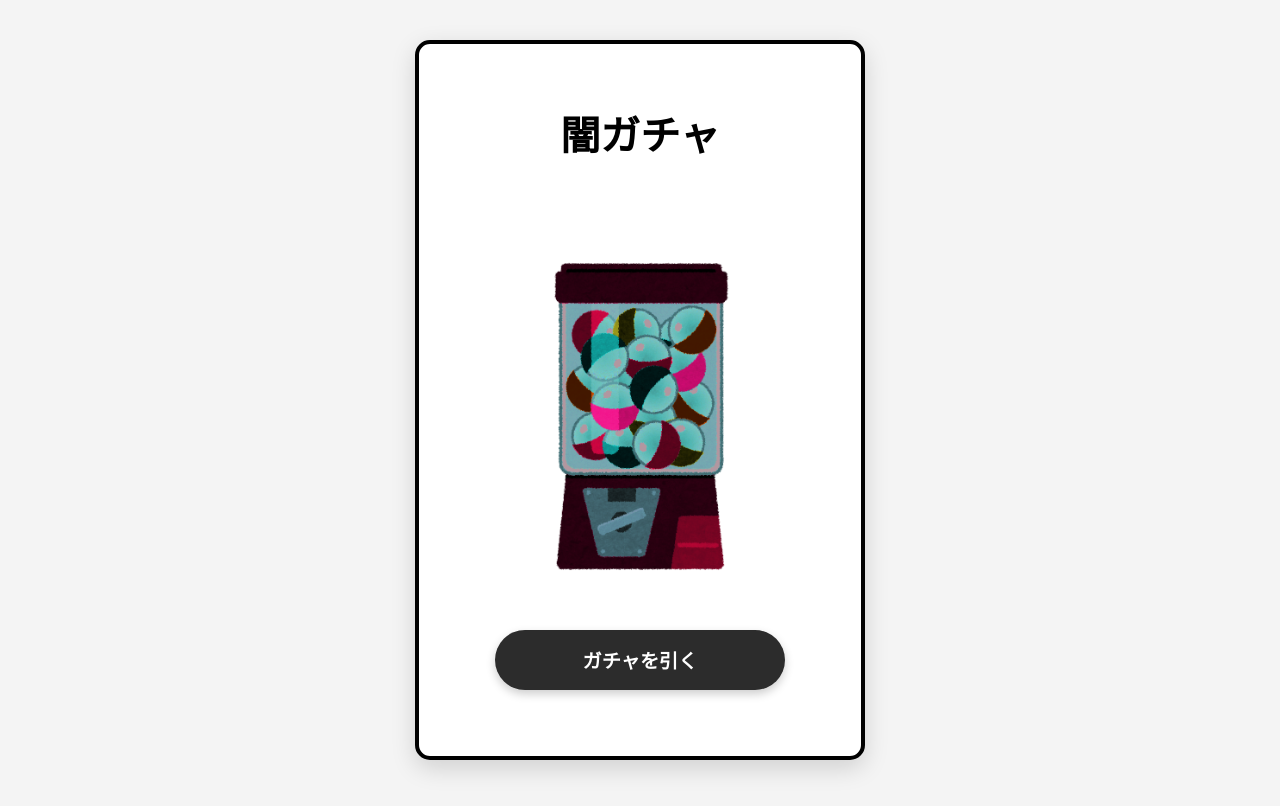
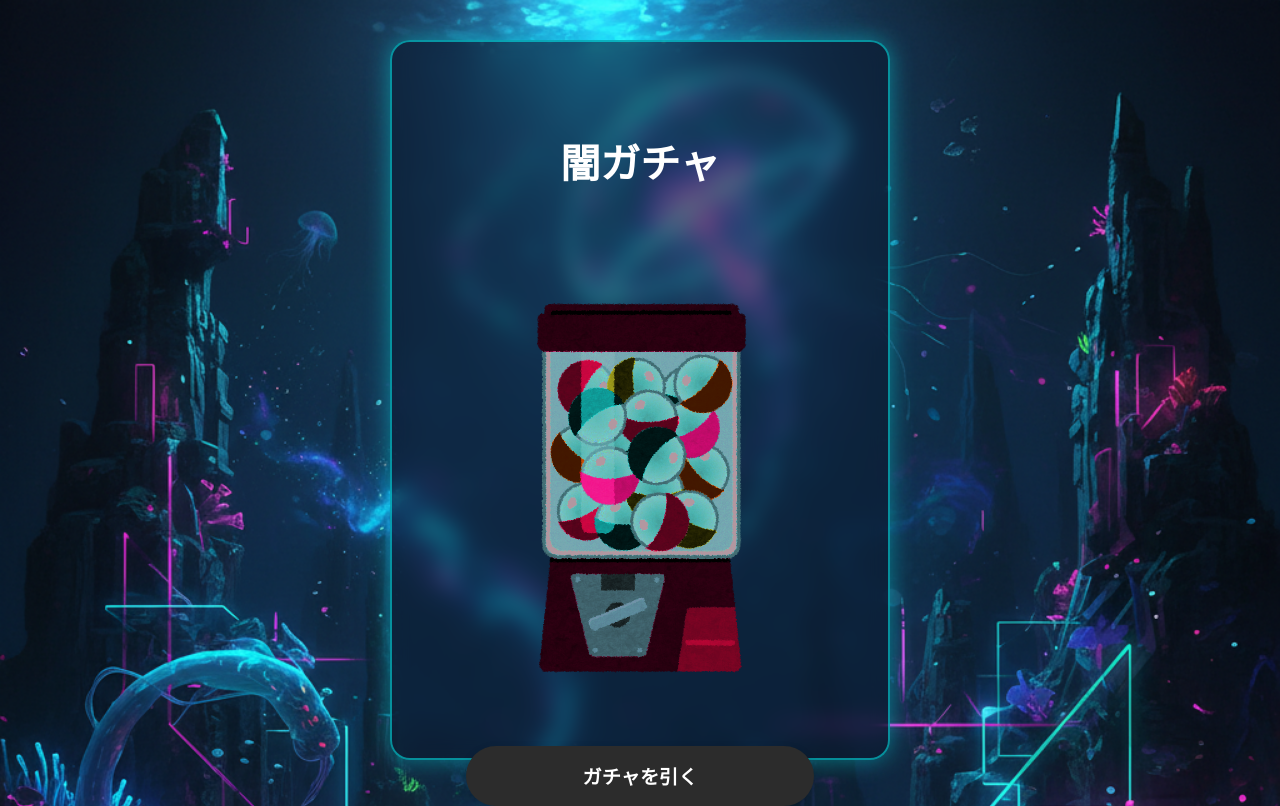
Before and after one commit to nitr0yukkuri/umekita_tech_base, a plain HTML site: page gacha.html in a window 1280 px wide. Drawn offline with Linux system fonts and the light colour scheme.

Commit message:
コモン変えた

```diff
--- a/front/css/common.css
+++ b/front/css/common.css
@@ -1,18 +1,28 @@
 body {
+    /* 背景画像の設定 */
+    background-image: url('/img/haikei.png');
+    background-size: cover;
+    background-position: center;
+    background-attachment: fixed; /* スクロールしても背景を固定 */
+
     display: flex;
     justify-content: center;
     align-items: center;
     height: 100vh;
     margin: 0;
-    background-color: #f4f4f4;
+    font-family: 'Orbitron', sans-serif; /* 未来的なフォントを適用 */
+    color: #fff;
 }
 
 .container {
-    border: 4px solid black;
-    padding: 0px 40px 30px;
-    width: 450px;
-    background-color: white;
-    text-align: center;
-    border-radius: 15px;
-    min-height: 550px;
+    /* グラスモーフィズム（すりガラス）効果 */
+    background: rgba(10, 25, 47, 0.6); /* 半透明の濃い青 */
+    backdrop-filter: blur(10px);
+    -webkit-backdrop-filter: blur(10px);
+
+    border: 2px solid rgba(0, 255, 255, 0.5); /* シアンの半透明ボーダー */
+    border-radius: 20px;
+    padding: 30px;
+    box-shadow: 0 0 25px rgba(0, 255, 255, 0.4); /* 外側に淡い光を追加 */
+    width: 500px;
 }
```
